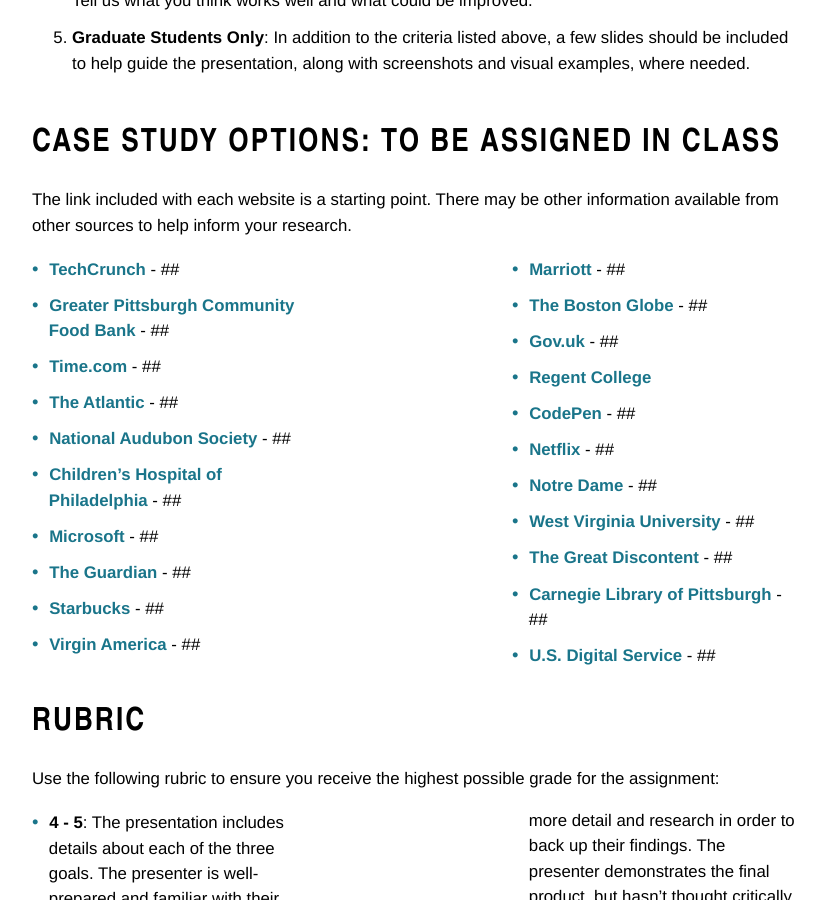
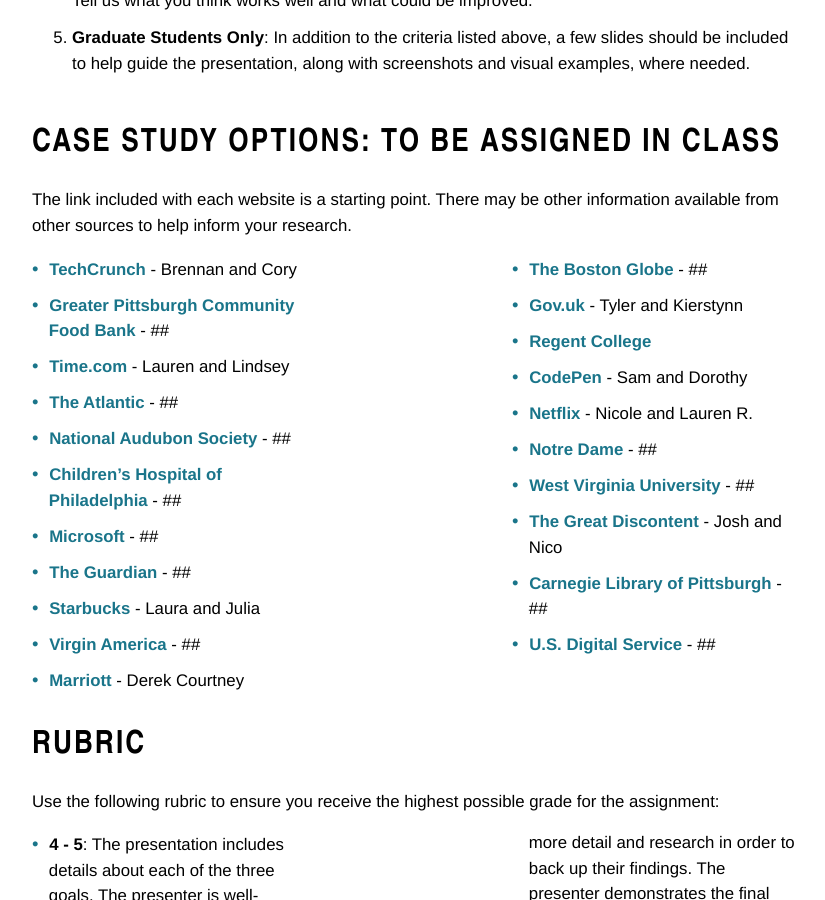
Before and after one commit to KentStateWeb/rwd, a Jekyll site: the page built from _assignments/casestudy.md, in a window 1280 px wide and 900 px high, scrolled down 921 px. Shown: the whole window, without its empty margins (224-1049 px from the left). Built offline with Jekyll 4.4.1, drawn with Linux system fonts in a browser that asks for light colours.

Commit message:
Updated case study assignments
Signed-off-by: Christopher Hallahan <challahan@gmail.com>

```diff
--- a/_assignments/casestudy.md
+++ b/_assignments/casestudy.md
@@ -21,25 +21,25 @@
 
 The link included with each website is a starting point.  There may be other information available from other sources to help inform your research.
 
-* [TechCrunch](http://danielmall.com/articles/techcrunch-responsive-redesign/) - ##
+* [TechCrunch](http://danielmall.com/articles/techcrunch-responsive-redesign/) - Brennan and Cory
 * [Greater Pittsburgh Community Food Bank](http://bradfrost.com/blog/post/greater-pittsburgh-community-food-bank-open-redesign/) - ##
-* [Time.com](http://appendto.com/work/time-com-responsive-redesign/) - ##
+* [Time.com](http://appendto.com/work/time-com-responsive-redesign/) - Lauren and Lindsey
 * [The Atlantic](http://responsivewebdesign.com/podcast/the-atlantic.html) - ##
 * [National Audubon Society](http://muledesign.com/2015/02/birds) - ##
 * [Children's Hospital of Philadelphia](http://responsivewebdesign.com/podcast/chop.html) - ##
 * [Microsoft](http://paravelinc.com/work/microsoft/) - ##
 * [The Guardian](http://www.creativebloq.com/netmag/guardian-redesign-71412518) - ##
-* [Starbucks](http://responsivewebdesign.com/podcast/starbucks.html) - ##
+* [Starbucks](http://responsivewebdesign.com/podcast/starbucks.html) - Laura and Julia
 * [Virgin America](http://www.wired.com/2014/06/the-super-slick-ux-of-virgin-americas-new-booking-site/) - ##
-* [Marriott](http://responsivewebdesign.com/podcast/marriott.html) - ##
+* [Marriott](http://responsivewebdesign.com/podcast/marriott.html) - Derek Courtney
 * [The Boston Globe](http://readwrite.com/2011/12/25/redux_how_the_boston_globe_pulled_off_html5_responsive_d) - ##
-* [Gov.uk](https://gds.blog.gov.uk/2012/11/02/designing-for-different-devices/) - ##
+* [Gov.uk](https://gds.blog.gov.uk/2012/11/02/designing-for-different-devices/) - Tyler and Kierstynn
 * [Regent College](http://domain7.com/work/regent-college)
-* [CodePen](http://codepen.seesparkbox.com) - ##
-* [Netflix](http://techblog.netflix.com/2014/03/the-netflix-signup-flow-our-journey-to.html) - ##
+* [CodePen](http://codepen.seesparkbox.com) - Sam and Dorothy
+* [Netflix](http://techblog.netflix.com/2014/03/the-netflix-signup-flow-our-journey-to.html) - Nicole and Lauren R.
 * [Notre Dame](http://responsivewebdesign.com/podcast/notre-dame/) - ##
 * [West Virginia University](http://responsivewebdesign.com/podcast/wvu/) - ##
-* [The Great Discontent](http://responsivewebdesign.com/podcast/the-great-discontent/) - ##
+* [The Great Discontent](http://responsivewebdesign.com/podcast/the-great-discontent/) - Josh and Nico
 * [Carnegie Library of Pittsburgh](https://responsivewebdesign.com/podcast/carnegie-library-of-pittsburgh/) - ##
 * [U.S. Digital Service](https://responsivewebdesign.com/podcast/usds/) - ##
 
```
Also changed, not shown: 1 other file.
